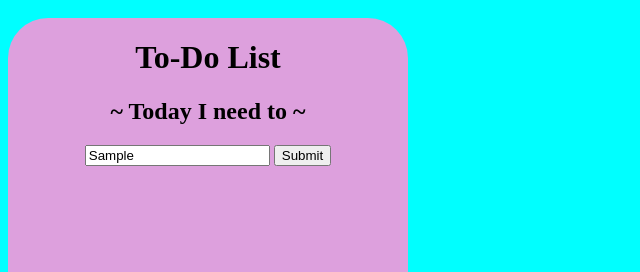
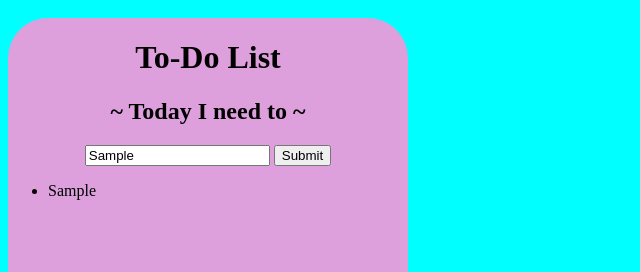
Before and after one commit to dts-kominfo-rea2a/challenge-08-shodiqfarhan, a website: page index.html in a window 1280 px wide. Both pictures are taken after typing "Sample" into the empty fields and a click on the button "Submit". Shown: the top 272 px of the page, 0-640 px from the left. Drawn offline with Linux system fonts and the light colour scheme.

Commit message:
Ini challenge 08

```diff
--- a/index.html
+++ b/index.html
@@ -66,12 +66,9 @@
       // Fungsi yang digunakan untuk menambahkan tulisan
       // Jangan ubah cara deklarasi fungsinya, cukup isi saja
       function fnClickHandler(toDoItem) {
-        const keyCode = event.key;
-        if (keyCode == "Enter") {
-          const li = document.createElement("li");
-          li.innerHTML = toDoItem;
-          output.append(li);
-        }
+        const li = document.createElement("li");
+        li.innerHTML = toDoItem;
+        output.append(li);
       }
 
       // TODO: register event onclick / addEventListener untuk button
@@ -81,7 +78,12 @@
       // TODO: register event onkeypress / addEventListener untuk input
       // sehingga saat di input ditekan enter akan menjalankan fungsi fnClickHandler juga
 
-      document.addEventListener("keypress", () => fnClickHandler(input.value));
+      document.addEventListener("keypress", () => {
+        const keyCode = event.key;
+        if (keyCode == "Enter") {
+          fnClickHandler(input.value);
+        }
+      });
     </script>
   </body>
 </html>
```
